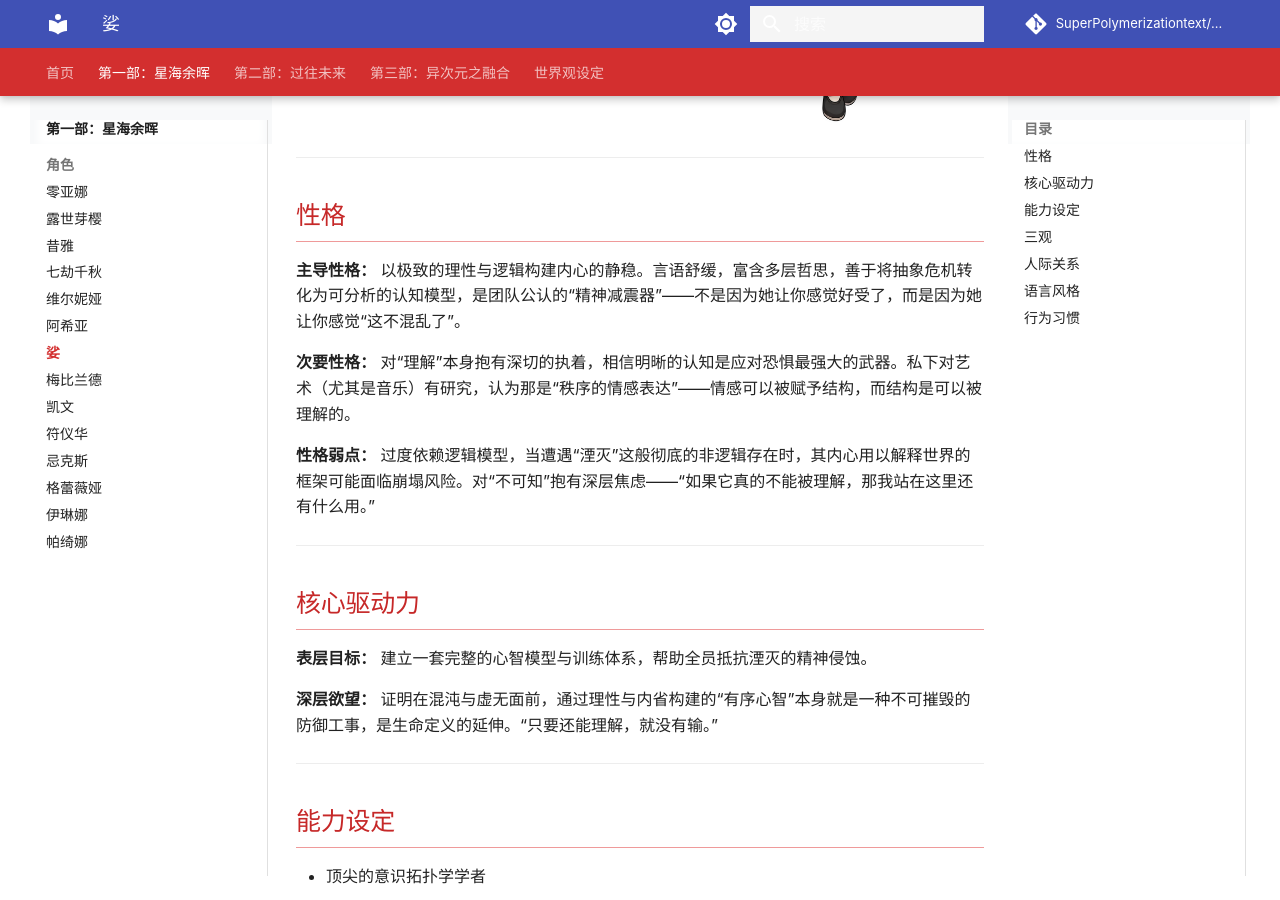
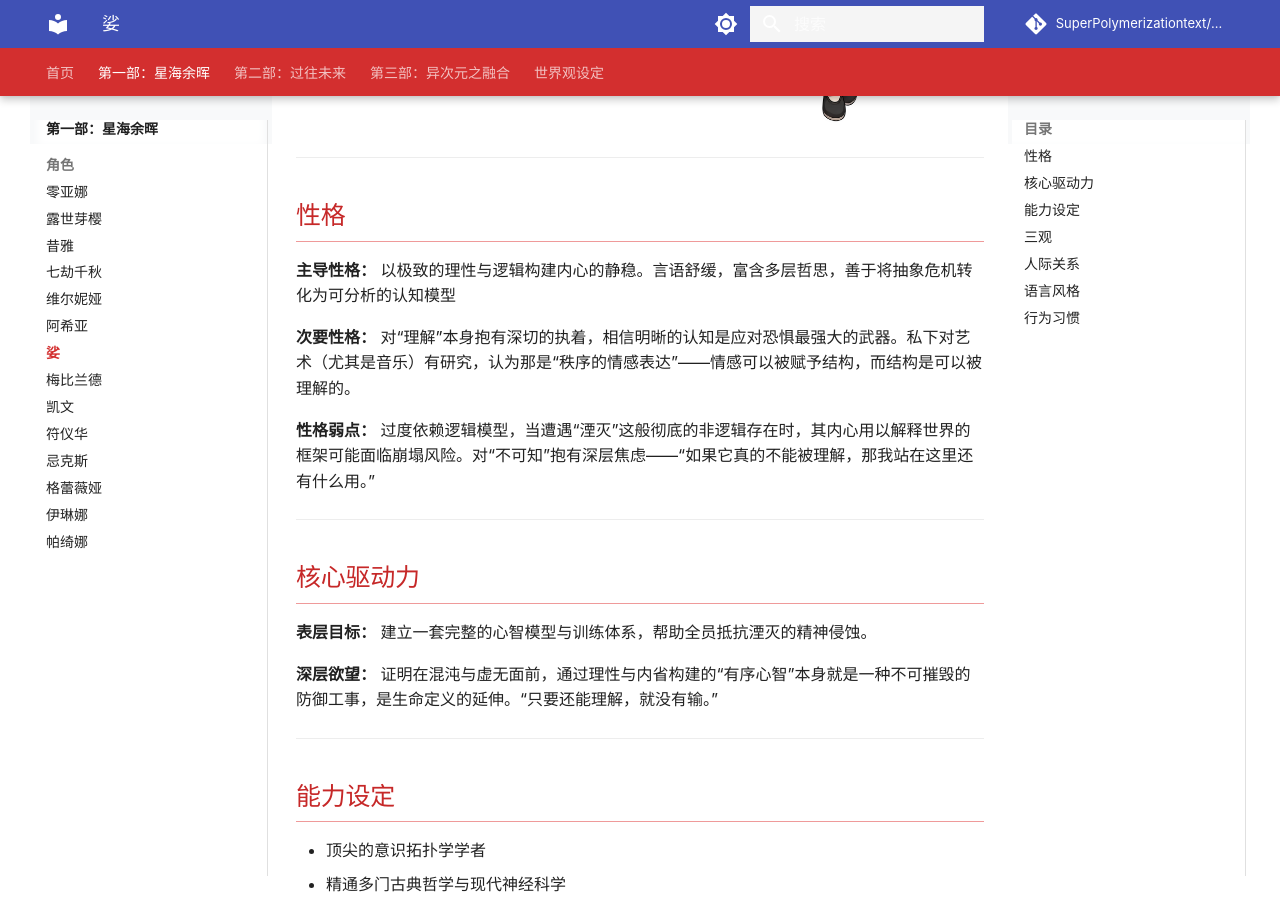
Before and after one commit to IceMoonSong/SuperPolymerizationtext, an MkDocs documentation site: the page built from docs/01-星海余晖/角色/娑.md, in a window 1280 px wide and 900 px high, scrolled down 778 px. Built offline with MkDocs 1.6.1 and Material for MkDocs 9.7.7, drawn with Linux system fonts in a browser that asks for light colours; comment, search, counter and statistics services are not loaded.

Commit message:
Update 娑.md

```diff
--- a/docs/01-星海余晖/角色/娑.md
+++ b/docs/01-星海余晖/角色/娑.md
@@ -25,7 +25,7 @@
 
 ## 性格
 
-**主导性格：** 以极致的理性与逻辑构建内心的静稳。言语舒缓，富含多层哲思，善于将抽象危机转化为可分析的认知模型，是团队公认的“精神减震器”——不是因为她让你感觉好受了，而是因为她让你感觉“这不混乱了”。
+**主导性格：** 以极致的理性与逻辑构建内心的静稳。言语舒缓，富含多层哲思，善于将抽象危机转化为可分析的认知模型
 
 **次要性格：** 对“理解”本身抱有深切的执着，相信明晰的认知是应对恐惧最强大的武器。私下对艺术（尤其是音乐）有研究，认为那是“秩序的情感表达”——情感可以被赋予结构，而结构是可以被理解的。
 
```
